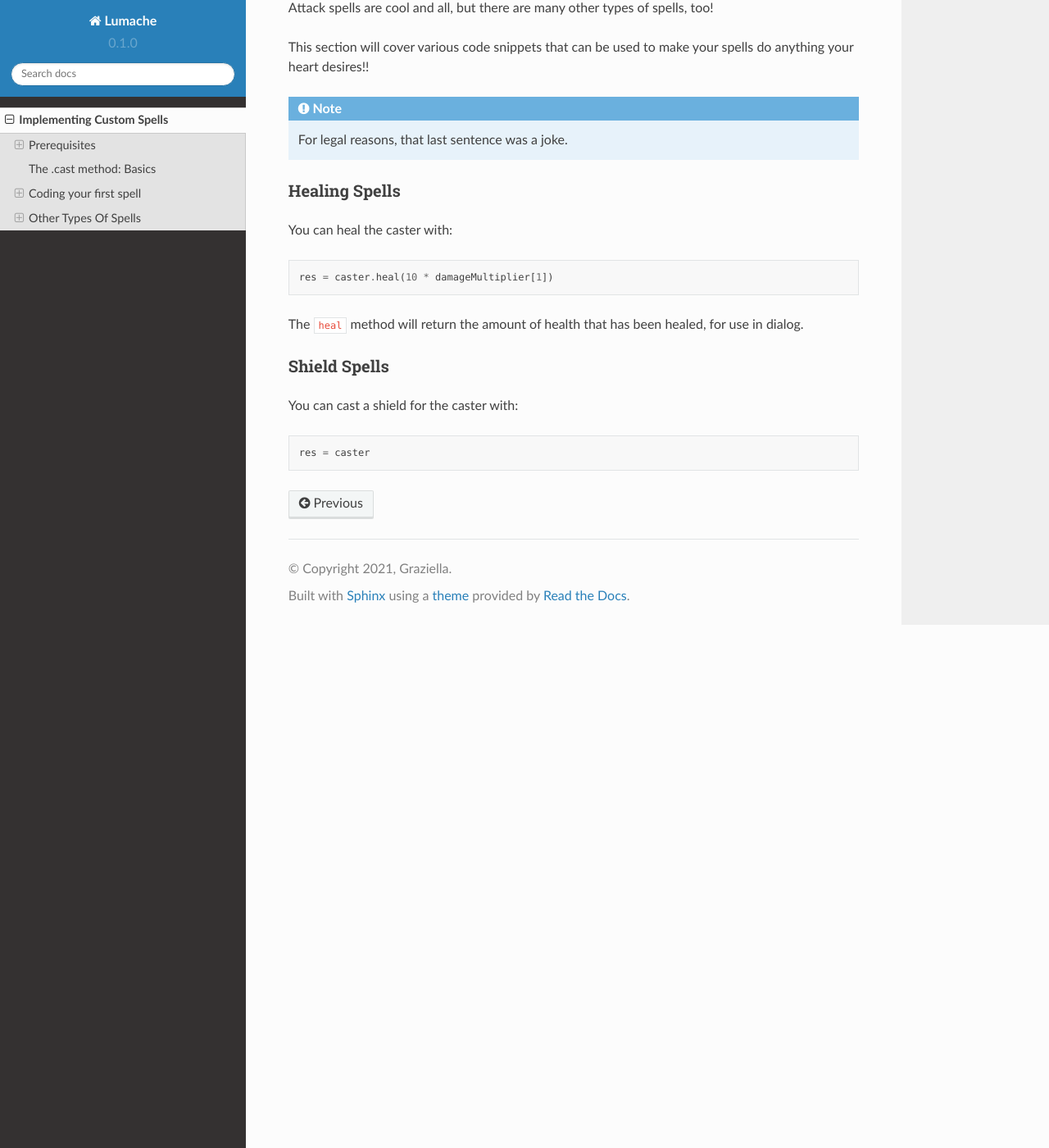
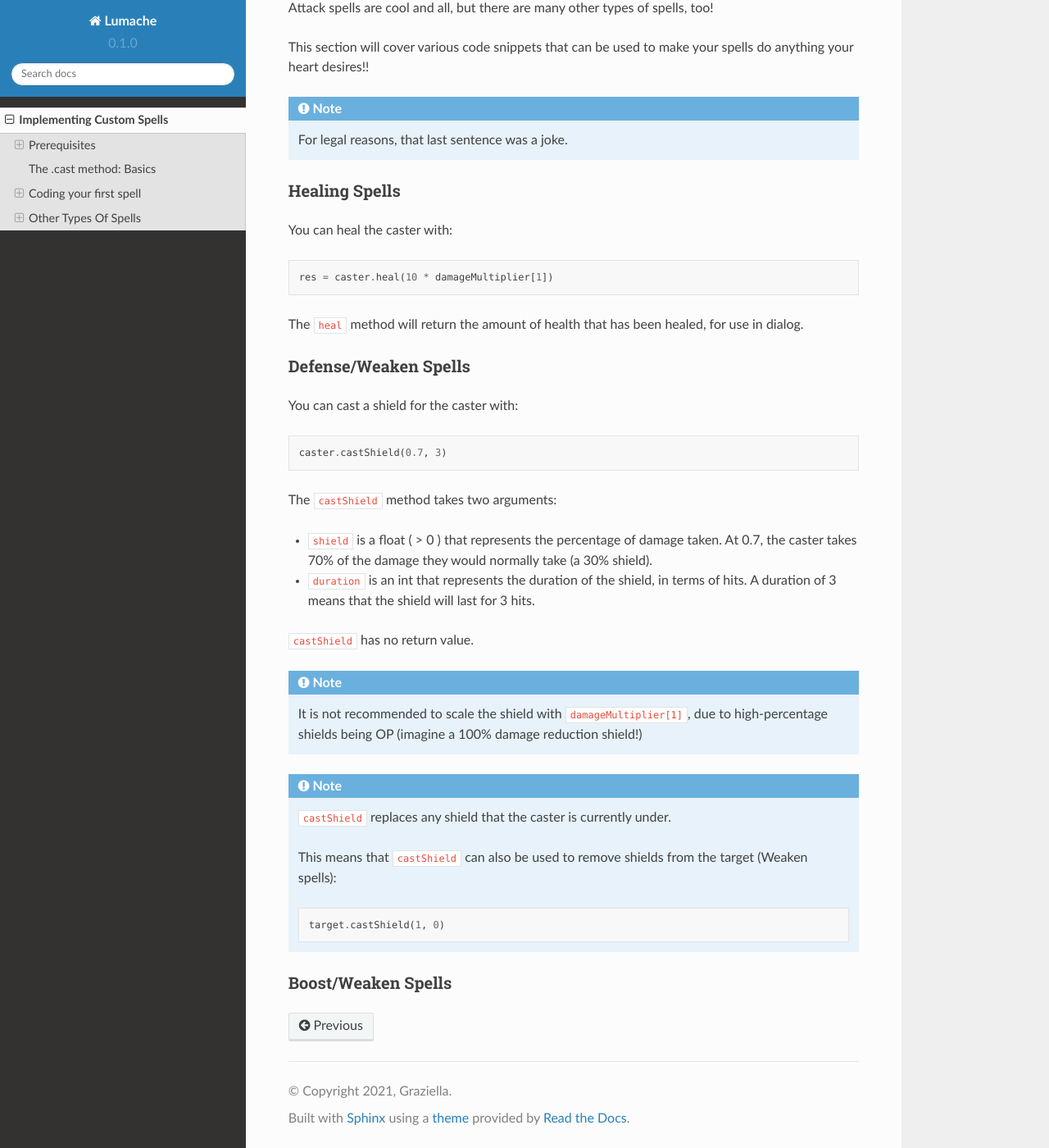
Before and after one commit to SmartyNotchy/FCP-Docs, a Sphinx documentation site: the page built from docs/source/spells.rst, in a window 1280 px wide and 1400 px high, scrolled down 6104 px. Shown: the whole window at 82% size. Built offline with Sphinx 7.4.7 and the Read the Docs theme 2.0.0, drawn with Linux system fonts in a browser that asks for light colours.

Commit message:
Update spells.rst

```diff
--- a/docs/source/spells.rst
+++ b/docs/source/spells.rst
@@ -258,9 +258,31 @@ You can heal the caster with::
 
 The ``heal`` method will return the amount of health that has been healed, for use in dialog.
 
-Shield Spells
-~~~~~~~~~~~~~
+Defense/Weaken Spells
+~~~~~~~~~~~~~~~~~~~~~
 
 You can cast a shield for the caster with::
 
-   res = caster
+   caster.castShield(0.7, 3)
+
+The ``castShield`` method takes two arguments:
+
+- ``shield`` is a float ( > 0 ) that represents the percentage of damage taken. At 0.7, the caster takes 70% of the damage they would normally take (a 30% shield).
+- ``duration`` is an int that represents the duration of the shield, in terms of hits. A duration of 3 means that the shield will last for 3 hits.
+
+``castShield`` has no return value.
+
+.. note::
+
+   It is not recommended to scale the shield with ``damageMultiplier[1]``, due to high-percentage shields being OP (imagine a 100% damage reduction shield!)
+
+.. note::
+
+   ``castShield`` replaces any shield that the caster is currently under.
+
+   This means that ``castShield`` can also be used to remove shields from the target (Weaken spells)::
+
+      target.castShield(1, 0)
+
+Boost/Weaken Spells
+~~~~~~~~~~~~~~~~~~~
```
